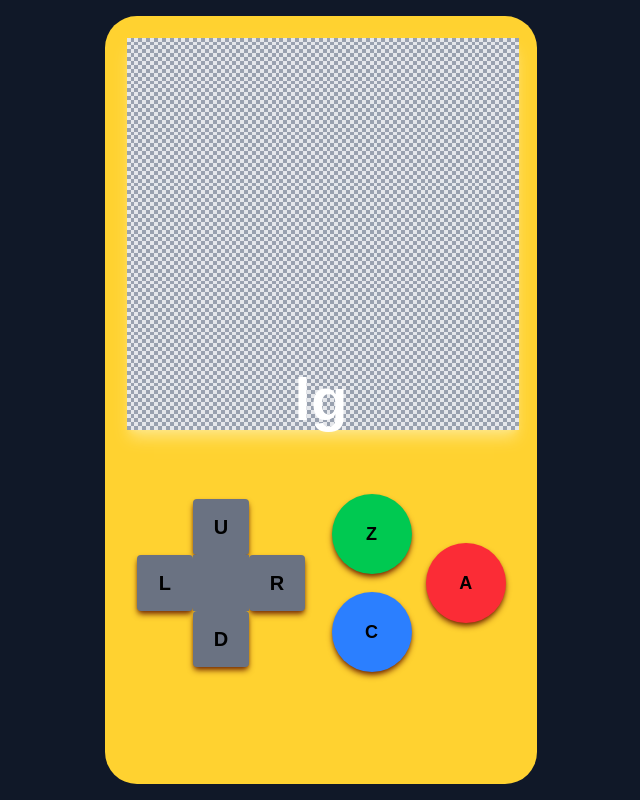
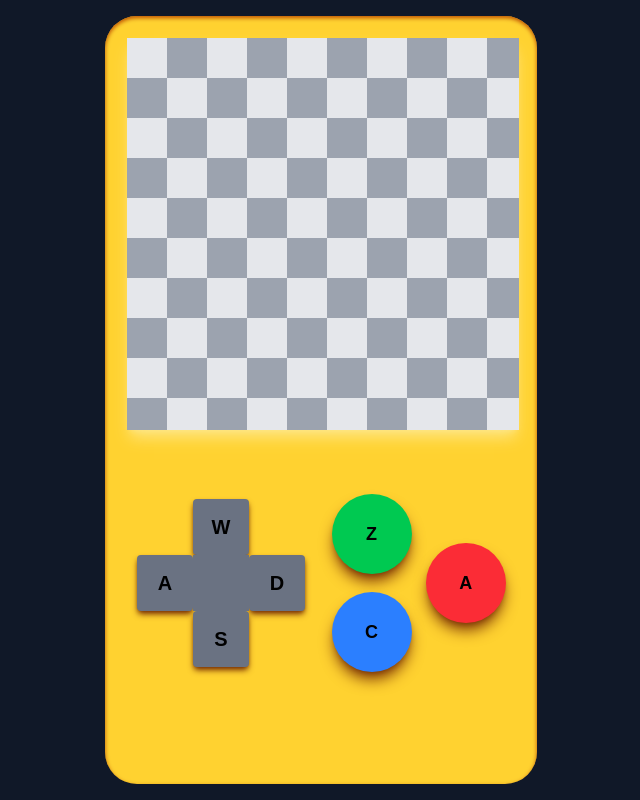
Before and after one commit to nammonman/flippy-hero, a Next.js app in the folder flippyhero/: page / in a window 1280 px wide. Shown: the whole page, without its empty margins (319-959 px from the left). Built offline with nearby package versions, Linux system fonts and the light colour scheme.

Commit message:
trying canvas

```diff
--- /dev/null
+++ b/flippyhero/src/app/GameContext.js
@@ -0,0 +1,30 @@
+import { createContext, useContext, useState } from 'react';
+
+const GameState = createContext();
+
+export function GameStateProvider({ children }) {
+  const [isWideScreen, setIsWideScreen] = useState(true);
+  const [isZoomed, setIsZoomed] = useState(true);
+  var gameGridData = Array.from({ length: 100 }, (_, row) =>
+      Array.from({ length: 100 }, (_, col) => ({
+        color: "#FFFFFF",
+      }))
+    );
+
+
+  const value = {
+    isWideScreen,
+    setIsWideScreen,
+    isZoomed,
+    setIsZoomed,
+    gameGridData
+  };
+
+  return (
+    <GameState.Provider value={value}>
+      {children}
+    </GameState.Provider>
+  );
+}
+
+export const useGameState = () => useContext(GameState);
--- a/flippyhero/src/app/layout.js
+++ b/flippyhero/src/app/layout.js
@@ -12,8 +12,8 @@ const geistMono = Geist_Mono({
 });
 
 export const metadata = {
-  title: "Create Next App",
-  description: "Generated by create next app",
+  title: "Flippy Hero",
+  description: "paint but you are a hero!",
 };
 
 export default function RootLayout({ children }) {
--- a/flippyhero/src/app/page.js
+++ b/flippyhero/src/app/page.js
@@ -1,48 +1,89 @@
 'use client';
-import { useState, useEffect } from 'react';
+import { useState, useEffect, useRef } from 'react';
+import { GameStateProvider, useGameState } from './GameContext';
 
-function GameGrid({ isWideScreen }) {
+/*function GameGrid() {
+  const { isWideScreen, isZoomed } = useGameState();
   return (
-    <div className={`relative grid grid-cols-100 gap-0 aspect-square ${isWideScreen ? 'h-[78vh]' : 'h-[49vh]'} shadow-lg shadow-amber-200`}>
-      {Array(10000).fill().map((_, i) => {
-        const row = Math.floor(i / 100);
+    <div className={`relative grid ${isZoomed? 'grid-cols-10' : 'grid-cols-100'} gap-0 aspect-square ${isWideScreen ? 'h-[78vh]' : 'h-[49vh]'} shadow-lg shadow-amber-200 `}>
+      {Array(isZoomed? 100 : 10000).fill().map((_, i) => {
+        const row = Math.floor(i / (isZoomed? 10 : 100));
         const isEven = (row % 2 === 0 && i % 2 === 0) || (row % 2 === 1 && i % 2 === 1);
         return (
           <div
             key={i}
-            className={`h-[1/2vh] w-[1/2vh] ${isEven ? 'bg-gray-200' : 'bg-gray-400'}`}
+            className={`h-full aspect-square ${isEven ? 'bg-gray-200' : 'bg-gray-400'}`}
           ></div>
         );
       })}
+
+    </div>
+  );
+}*/
+
+function GameGrid() {
+  const { isWideScreen, isZoomed } = useGameState();
+  const canvasRef = useRef(null);
+
+  useEffect(() => {
+    const canvas = canvasRef.current;
+    const ctx = canvas.getContext('2d');
+    const gridSize = isZoomed ? 10 : 100;
+
+    canvas.width = canvas.offsetWidth;
+    canvas.height = canvas.offsetHeight;
+    const tileSize = Math.ceil(canvas.width / gridSize);
+
+    for (let row = 0; row < gridSize; row++) {
+      for (let col = 0; col < gridSize; col++) {
+        const isEven = (row % 2 === 0 && col % 2 === 0) || (row % 2 === 1 && col % 2 === 1);
+        ctx.fillStyle = isEven ? '#e5e7eb' : '#9ca3af';
+        ctx.fillRect(col * tileSize, row * tileSize, tileSize, tileSize);
+      }
+    }
+  }, [isZoomed]);
+
+  return (
+    <canvas
+      ref={canvasRef}
+      className={`relative aspect-square ${isWideScreen ? 'h-[78vh]' : 'h-[49vh]'} shadow-lg shadow-amber-200`}
+    />
+  );
+}
+
+function DPad() {
+  const { isWideScreen, isZoomed} = useGameState();
+  const btnSize = isWideScreen ? 'h-[8vh] w-[8vh]' : 'h-[7vh] w-[7vh]';
+  return (
+    <div className={`relative w-[32vh] left-0 flex flex-col items-center sm:text-xl text-lg font-black`}>
+      <button className={`relative ${btnSize} bg-gray-500 rounded shadow-amber-900 shadow-md active:shadow-sm`}>W</button>
+      <div className="flex">
+        <button className={`relative ${btnSize} bg-gray-500 rounded shadow-amber-900 shadow-md active:shadow-sm`}>A</button>
+        <div className={`relative z-10 ${btnSize} bg-gray-500`}></div>
+        <button className={`relative ${btnSize} bg-gray-500 rounded shadow-amber-900 shadow-md active:shadow-sm`}>D</button>
+      </div>
+      <button className={`relative ${btnSize} bg-gray-500 rounded shadow-amber-900 shadow-md active:shadow-sm`}>S</button>
     </div>
   );
 }
 
-function DPad({ isWideScreen }) {
-  const btnSize = isWideScreen ? 'h-[8vh] w-[8vh]' : 'h-[7vh] w-[7vh]';
-  return (
-    <div className={`relative w-[32vh] left-0 flex flex-col items-center sm:text-xl text-lg font-black`}>
-      <button className={`relative ${btnSize} bg-gray-500 rounded shadow-amber-900 shadow-md active:shadow-sm`}>U</button>
-      <div className="flex">
-        <button className={`relative ${btnSize} bg-gray-500 rounded shadow-amber-900 shadow-md active:shadow-sm`}>L</button>
-        <div className={`relative z-10 ${btnSize} bg-gray-500`}></div>
-        <button className={`relative ${btnSize} bg-gray-500 rounded shadow-amber-900 shadow-md active:shadow-sm`}>R</button>
-      </div>
-      <button className={`relative ${btnSize} bg-gray-500 rounded shadow-amber-900 shadow-md active:shadow-sm`}>D</button>
-    </div>
-  );
-}
-
-function ActionButtons({ isWideScreen }) {
+function ActionButtons() {
+  const { isWideScreen, isZoomed, setIsZoomed } = useGameState();
   const btnSize = isWideScreen ? 'h-[14vh] w-[14vh]' : 'h-[10vh] w-[10vh]';
   return (
     <div className="flex flex-row gap-[5%] w-[32vh]">
       <div className="relative w-full right-0 flex flex-col items-center space-y-[20%] text-lg font-black">
-        <button className={` ${btnSize} bg-green-500 rounded-full shadow-amber-900 shadow-md active:shadow-sm`}>Z</button>
-        <button className={` ${btnSize} bg-blue-500 rounded-full shadow-amber-900 shadow-md active:shadow-sm`}>C</button>
+      <button
+                className={` ${btnSize} bg-green-500 rounded-full shadow-amber-900 shadow-lg active:shadow-sm`}
+                onClick={() => setIsZoomed(!isZoomed)}
+        >Z</button>
+        <button
+                className={` ${btnSize} bg-blue-500 rounded-full shadow-amber-900 shadow-lg active:shadow-sm`}
+
+        >C</button>
       </div>
       <div className="relative w-full right-0 flex items-center space-y-[9%] space-x-[9%] text-lg font-black">
-        <button className={` ${btnSize} bg-red-500 rounded-full shadow-amber-900 shadow-md active:shadow-sm`}>A</button>
+        <button className={` ${btnSize} bg-red-500 rounded-full shadow-amber-900 shadow-lg active:shadow-sm`}>A</button>
       </div>
     </div>
   );
@@ -59,8 +100,8 @@ function SizeIndicator() {
   )
 }
 
-export default function Home() {
-  const [isWideScreen, setIsWideScreen] = useState(true);
+function Home() {
+  const { isWideScreen, setIsWideScreen, setIsZoomed } = useGameState();
 
   useEffect(() => {
     const checkAspectRatio = () => {
@@ -71,32 +112,37 @@ export default function Home() {
     checkAspectRatio();
     window.addEventListener('resize', checkAspectRatio);
     return () => window.removeEventListener('resize', checkAspectRatio);
-  }, []);
+  }, [setIsWideScreen]);
 
   return (
-    <main className="flex bg-gray-900 w-screen h-screen text-black overflow-hidden justify-center items-center">
+    <main className="flex bg-gray-900 w-screen h-screen text-black overflow-hidden justify-center items-center ">
       {isWideScreen ? (
-        <div className='bg-amber-300 rounded-4xl w-[160vh] h-[90vh] flex items-center'>
+        <div className='bg-amber-300 rounded-4xl w-[160vh] h-[90vh] flex items-center shadow-inner shadow-amber-700'>
           <div className='flex justify-between items-center p-[3%] space-x-[3%] w-full h-full'>
-            <DPad isWideScreen={isWideScreen}/>
-            <GameGrid isWideScreen={isWideScreen}/>
-            <ActionButtons isWideScreen={isWideScreen}/>
+            <DPad/>
+            <GameGrid/>
+            <ActionButtons/>
           </div>
         </div>
       ) : (
-        <div className='bg-amber-300 rounded-4xl h-[96vh] w-[54vh] justify-center items-center'>
+        <div className='bg-amber-300 rounded-4xl h-[96vh] w-[54vh] justify-center items-center shadow-inner shadow-amber-700'>
           <div className='flex justify-between items-center m-[5%] '>
-          <GameGrid isWideScreen={isWideScreen}/>
+          <GameGrid/>
           </div>
           <div className='flex justify-between items-center mx-[5%] space-x-[3%] my-[15%]'>
-            <DPad isWideScreen={isWideScreen}/>
-            <ActionButtons isWideScreen={isWideScreen}/>
+            <DPad/>
+            <ActionButtons/>
           </div>
-
-
         </div>
       )}
-      <SizeIndicator/>
     </main>
   );
 }
+
+export default function HomeWrapped() {
+  return (
+    <GameStateProvider>
+      <Home />
+    </GameStateProvider>
+  );
+}
```
